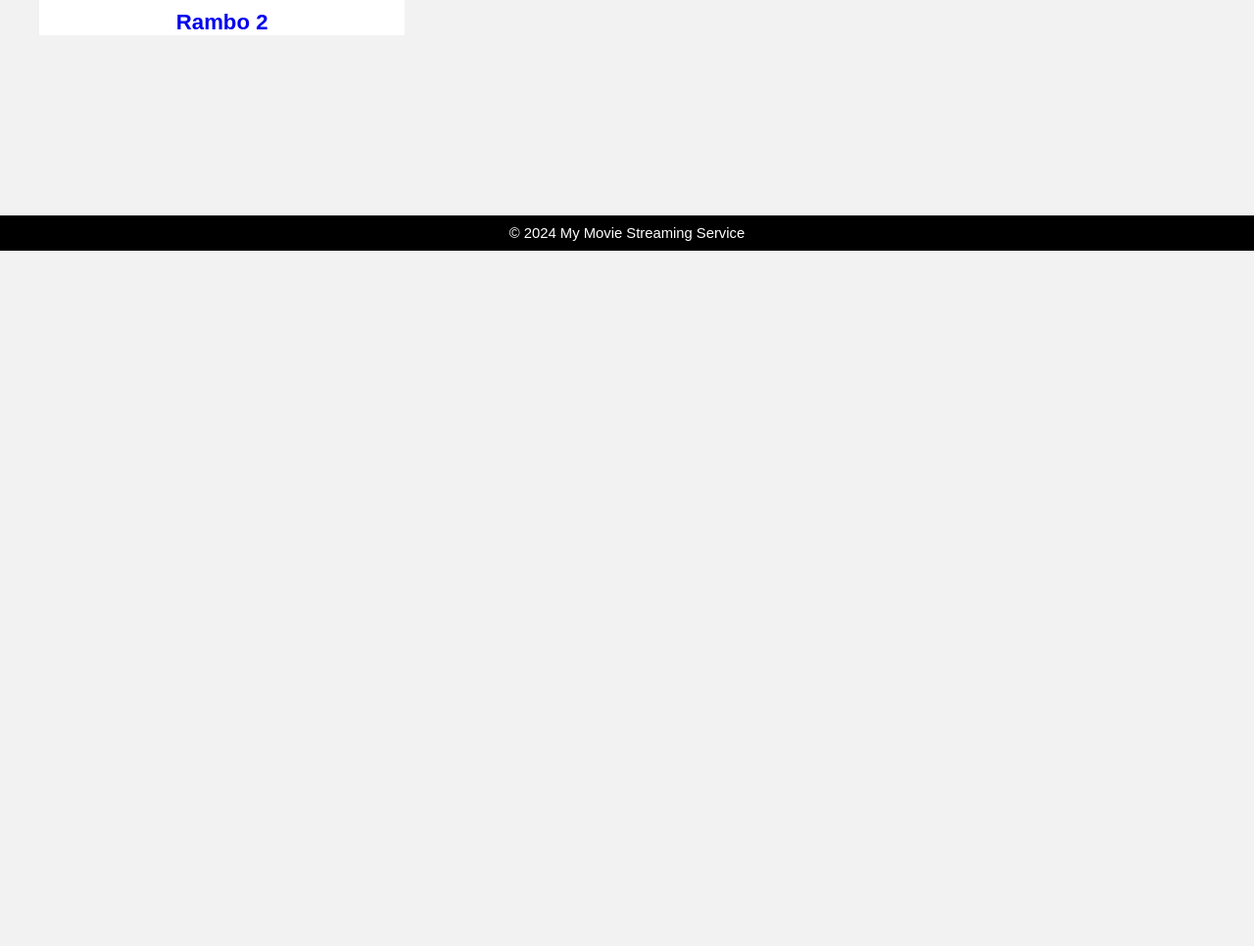
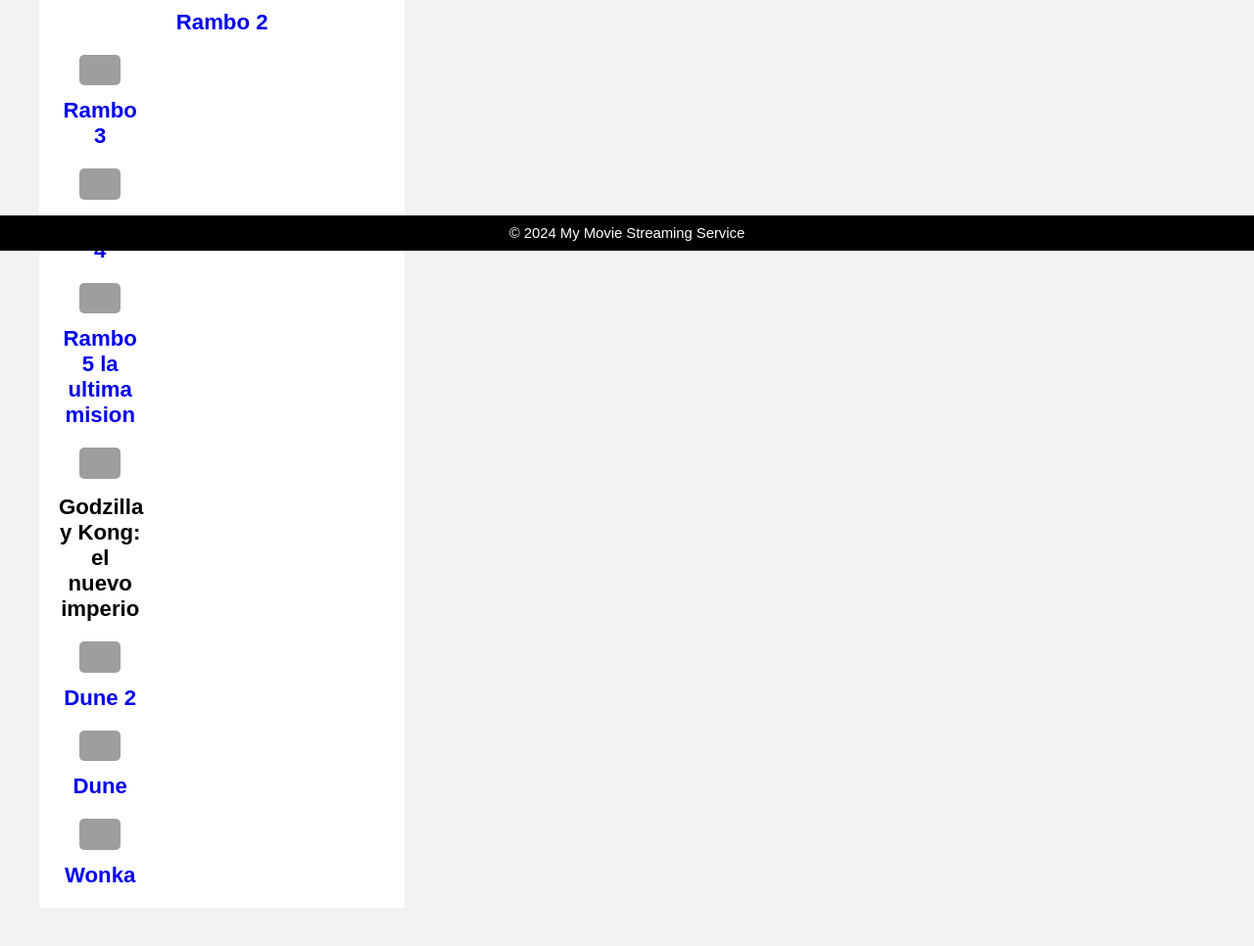
Before and after one commit to Sax456/Sax456.github.io, a plain HTML site: page index.html in a window 1280 px wide. Shown: the part 544-1510 px from the top of the page at 98% size. Before the commit the page ends 800 px from the top, so only its background shows below. Drawn offline with Linux system fonts and the light colour scheme; grey boxes are pictures that could not be loaded.

Commit message:
Update index.html

```diff
--- a/index.html
+++ b/index.html
@@ -66,6 +66,54 @@
           </a>
         </div>
 
+        <section class="movie">
+      <a href="https://drive.google.com/file/d/18mfV7xjxq7x1Y2_lop37EYeWMhOGdMYO/view?usp=drivesdk"
+      <h2><img src="https://www.ecartelera.com/carteles/5100/5157/001_m.jpg" alt="Movie 1"></h2>
+      <h2>Rambo 3</h2>
+        </a>
+    </section>
+
+        <section class="movie">
+      <a href="https://drive.google.com/file/d/1--9rE_CoqAfwaERNKW86t9eo547uPrls/view?usp=drivesdk"
+      <h2><img src="https://mx.web.img3.acsta.net/pictures/19/10/08/07/12/5205397.jpg" alt="Movie 1"></h2>
+      <h2>Rambo 4</h2>
+        </a>
+    </section>
+
+    <section class="movie">
+      <a href="https://drive.google.com/file/d/1-49HcGR55CCgYMakpzN3DN4tbnUwkpGQ/view?usp=sharing"
+      <h2><img src="https://m.media-amazon.com/images/M/MV5BOTAxMjAyMDEtYTE1OC00OTc2LWFlNDYtZmJmM2IxODBhOGY0XkEyXkFqcGdeQXVyMTA3MzQ4MTc0.V1.jpg" alt="Movie 1"></h2>
+      <h2>Rambo 5 la ultima mision</h2>
+        </a>
+    </section>
+
+    <section class="movie">
+
+      <h2><img src="https://www.supercines.com/MovieImages/20240327Mov003/xxhdpi.jpg" alt="Movie 2"></h2>
+      <h2>Godzilla y Kong: el nuevo imperio</h2>
+
+    </section>
+
+    <section class="movie">
+      <a href="https://drive.google.com/file/d/127GeDx5BWpk8fRAZVpMJCaXq9ne9f7Vu/view?usp=sharing"
+      <h2><img src="https://es.web.img3.acsta.net/pictures/24/02/20/17/42/2385575.jpg" alt="Movie 3"></h2>
+      <h2>Dune 2</h2>
+      </a>
+    </section>
+
+    <section class="movie">
+      <a href="https://drive.google.com/file/d/1-PGjjgA9fiyOgVZrkeKfGWnsW3VhlSNY/view?usp=sharing"
+      <h2><img src="https://pics.filmaffinity.com/Dune-209834814-mmed.jpg" alt="Movie 3"></h2>
+      <h2>Dune</h2>
+      </a>
+    </section>
+
+    <section class="movie">
+      <a href="https://drive.google.com/file/d/10ttMNrpeqKfy8ETu_uAchOkl6MVxKwGi/view?usp=drivesdk"
+      <h2><img src="https://es.web.img3.acsta.net/pictures/23/07/11/17/32/3147591.jpg" alt="Movie 3"></h2>
+      <h2>Wonka</h2>
+      </a>
+    </section>
         <!-- Otros elementos de la lista... -->
 
       </div>
```
